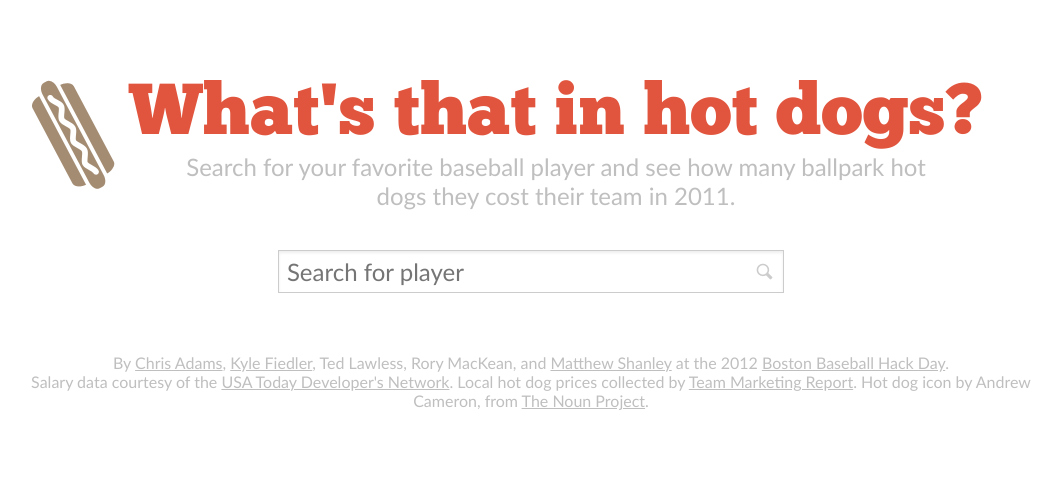
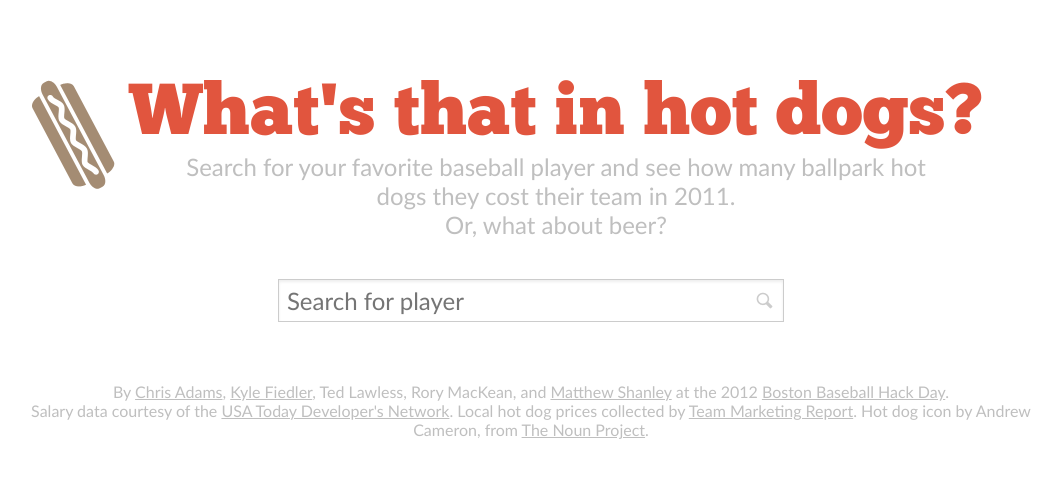
Before and after one commit to arkadyan/whatsthatinhotdogs, a Flask app: page / in a window 1280 px wide. Shown: the top 478 px of the page, without its empty margins (109-1170 px from the left). Run offline with Flask 2, Linux system fonts and the light colour scheme.

Commit message:
Start laying the groundwork for getting data in the currency of beer.

```diff
--- a/app.py
+++ b/app.py
@@ -1,6 +1,6 @@
 import os
 from flask import Flask, jsonify, render_template
-from utils import jsonp, hotdog_data_for_year
+from utils import jsonp, hotdog_data_for_year, beer_data_for_year
 app = Flask(__name__)
 
 @app.route('/')
@@ -14,11 +14,14 @@ def players(year):
   # TODO: Make /players actually listen to the year and serve up generated content
   return render_template('players_2011.json')
 
-@app.route('/prices', defaults={'year': 2011})
-@app.route('/prices/<year>', methods=['GET'])
+@app.route('/prices', defaults={'year': 2011, 'currency': 'hotdogs'})
+@app.route('/prices/<currency>/<year>', methods=['GET'])
 @jsonp
-def prices(year):
-  return jsonify(hotdog_data_for_year(str(year)))
+def prices(currency, year):
+  if currency == 'beer':
+    return jsonify(beer_data_for_year(str(year)))
+  else:
+    return jsonify(hotdog_data_for_year(str(year)))
 
 @app.route('/team/<team>', defaults={'year': 2011})
 @app.route('/team/<team>/<year>', methods=['GET'])
--- a/templates/index.html
+++ b/templates/index.html
@@ -72,7 +72,10 @@
 <body>
   <header class="main">
     <h1>What&rsquo;s that in hot dogs?</h1>
+
     <p>Search for your favorite baseball player and see how many ballpark hot dogs they cost their team in 2011.</p>
+
+    <p>Or, what about beer?</p>
   </header>
 
   <form action="" method="get" accept-charset="utf-8">
--- a/utils.py
+++ b/utils.py
@@ -6,87 +6,9 @@ Taken from:  https://gist.github.com/1094140
 from functools import wraps
 from flask import request, current_app
 from hotdog import hotdog_data
+from beer import beer_data
 import json
 
-#hotdog_data = {
-# 'angels': {'2009': 3, '2010': 3, '2011': 3, 'Team': 'Los Angeles Angels'},
-# 'astros': {'2009': 4.75,
-#            '2010': 4.75,
-#            '2011': 4.75,
-#            'Team': 'Houston Astros'},
-# 'athletics': {'2009': 3.5,
-#               '2010': 3.5,
-#               '2011': 3.5,
-#               'Team': 'Oakland Athletics'},
-# 'bluejays': {'2009': 3.7999999999999998,
-#              '2010': 5,
-#              '2011': 5.1100000000000003,
-#              'Team': 'Toronto Blue Jays'},
-# 'braves': {'2009': 4.25, '2010': 4.25, '2011': 4.5, 'Team': 'Atlanta Braves'},
-# 'brewers': {'2009': 2.75,
-#             '2010': 3.25,
-#             '2011': 3.25,
-#             'Team': 'Milwaukee Brewers'},
-# 'cardinals': {'2009': 4,
-#               '2010': 4,
-#               '2011': 4.25,
-#               'Team': 'St. Louis Cardinals'},
-# 'cubs': {'2009': 3, '2010': 4.25, '2011': 4.5, 'Team': 'Chicago Cubs'},
-# 'diamondbacks': {'2009': 3.5,
-#                  '2010': 2.75,
-#                  '2011': 2.75,
-#                  'Team': 'Arizona Diamondbacks'},
-# 'dodgers': {'2009': 5, '2010': 5, '2011': 5, 'Team': 'Los Angeles Dodgers'},
-# 'giants': {'2009': 4.25,
-#            '2010': 4.5,
-#            '2011': 4.75,
-#            'Team': 'San Francisco Giants'},
-# 'indians': {'2009': 4.25,
-#             '2010': 4.25,
-#             '2011': 4.25,
-#             'Team': 'Cleveland Indians'},
-# 'mariners': {'2009': 4.25,
-#              '2010': 3.5,
-#              '2011': 3.5,
-#              'Team': 'Seattle Mariners'},
-# 'marlins': {'2009': 5, '2010': 5, '2011': 5, 'Team': 'Florida Marlins'},
-# 'mets': {'2009': 4.75, '2010': 5, '2011': 5, 'Team': 'New York Mets'},
-# 'nationals': {'2009': 4.5,
-#               '2010': 4.5,
-#               '2011': 4.5,
-#               'Team': 'Washington Nationals'},
-# 'orioles': {'2009': 2.5,
-#             '2010': 2.5,
-#             '2011': 2.5,
-#             'Team': 'Baltimore Orioles'},
-# 'padres': {'2009': 4, '2010': 4, '2011': 4, 'Team': 'San Diego Padres'},
-# 'phillies': {'2009': 3.75,
-#              '2010': 3.75,
-#              '2011': 3.75,
-#              'Team': 'Philadelphia Phillies'},
-# 'pirates': {'2009': 2.5,
-#             '2010': 2.5,
-#             '2011': 2.75,
-#             'Team': 'Pittsburgh Pirates'},
-# 'rangers': {'2009': 2.75,
-#             '2010': 4.75,
-#             '2011': 4.75,
-#             'Team': 'Texas Rangers'},
-# 'rays': {'2009': 5, '2010': 5, '2011': 5, 'Team': 'Tampa Bay Rays'},
-# 'reds': {'2009': 1, '2010': 1, '2011': 1, 'Team': 'Cincinnati Reds'},
-# 'redsox': {'2009': 4.5, '2010': 4.5, '2011': 4.5, 'Team': 'Boston Red Sox'},
-# 'rockies': {'2009': 3.25,
-#             '2010': 3.25,
-#             '2011': 3.25,
-#             'Team': 'Colorado Rockies'},
-# 'royals': {'2009': 4, '2010': 4, '2011': 4, 'Team': 'Kansas City Royals'},
-# 'tigers': {'2009': 3.5, '2010': 3, '2011': 4, 'Team': 'Detroit Tigers'},
-# 'twins': {'2009': 3.5, '2010': 3.75, '2011': 3.75, 'Team': 'Minnesota Twins'},
-# 'whitesox': {'2009': 3.25,
-#              '2010': 3.25,
-#              '2011': 3.5,
-#              'Team': 'Chicago White Sox'},
-# 'yankees': {'2009': 3, '2010': 3, '2011': 3, 'Team': 'New York Yankees'}}
 
 def jsonp(func):
     """Wraps JSONified output for JSONP requests."""
@@ -106,6 +28,13 @@ def hotdog_data_for_year(year):
   """Return a dictionary of the team hotdog prices for a given year."""
   prices = {}
   for key, value in hotdog_data.iteritems():
+    prices[key] = value[year]
+  return prices
+
+def beer_data_for_year(year):
+  """Return a dictionary of the team beer prices for a given year."""
+  prices = {}
+  for key, value in beer_data.iteritems():
     prices[key] = value[year]
   return prices
 
```
Also changed, not shown: beer.py (added, +3 -0 lines).
